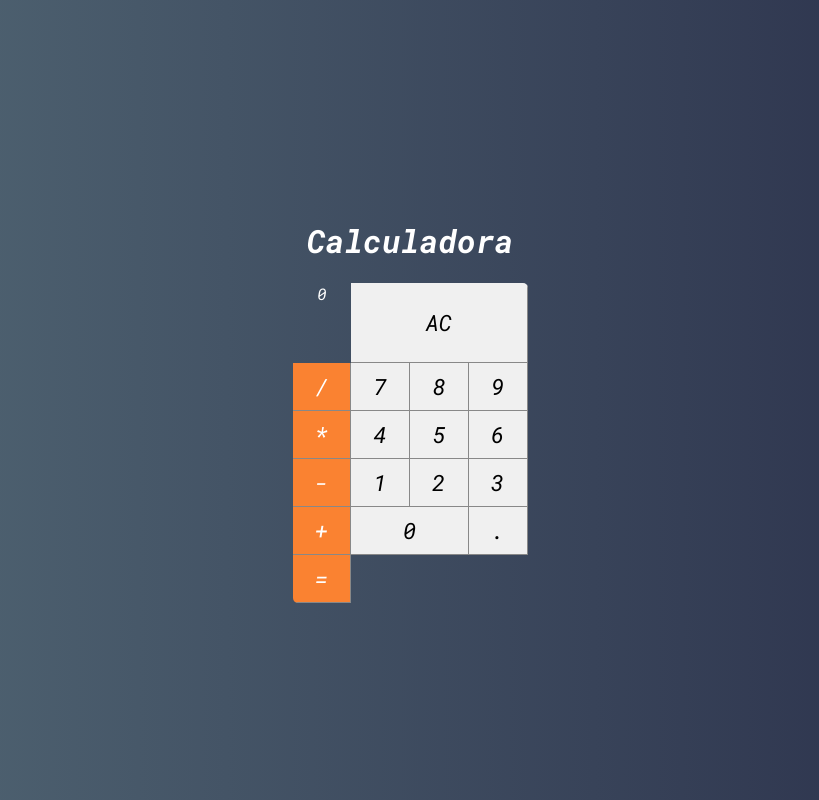
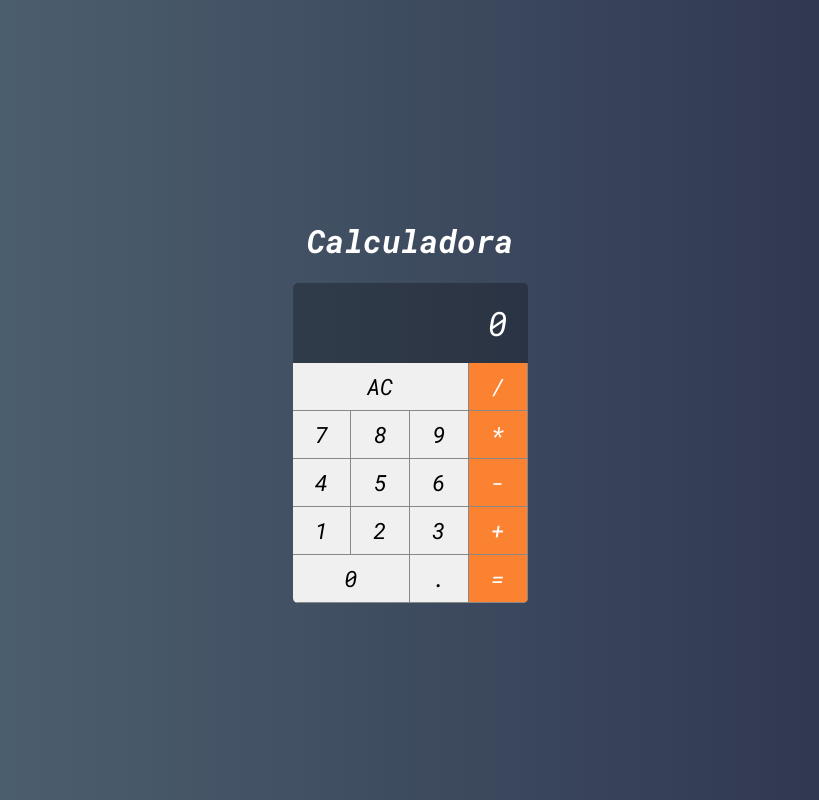
Before and after one commit to jhmoreira/calculadora, a Vue app: page / in a window 1280 px wide. Shown: the whole page, without its empty margins (230-1049 px from the left). Built offline with nearby package versions, Linux system fonts and the light colour scheme.

Commit message:
Modificando component Display

```diff
--- a/src/components/Button.vue
+++ b/src/components/Button.vue
@@ -50,7 +50,7 @@
 background-color: #fa8231;
 color: #fff;
 }
-.button.operation.active{
+.button.operation:active{
     background-color: #fa8231cc;
 }
 
--- a/src/components/Display.vue
+++ b/src/components/Display.vue
@@ -1,16 +1,26 @@
 <template>
 
   <div class="display">
-      0
+     {{value}}
   </div>
 </template>
 
 <script>
 export default {
-
+props:['value']
 }
 </script>
 
 <style>
+.display{
+    grid-column: span 4;
+    background-color: #0004;
+display: flex;
+justify-content: flex-end;
+align-items: center;
+padding: 20px;
+font-size: 2.1em;
+overflow:hidden ;
 
+}
 </style>
--- a/src/main/Calculadora.vue
+++ b/src/main/Calculadora.vue
@@ -1,6 +1,6 @@
 <template>
   <div class="calculadora">
-    <Display />
+    <Display  value="0" />
     <Button label="AC" triple />
     <Button label="/" operation />
     <Button label="7" />
```
